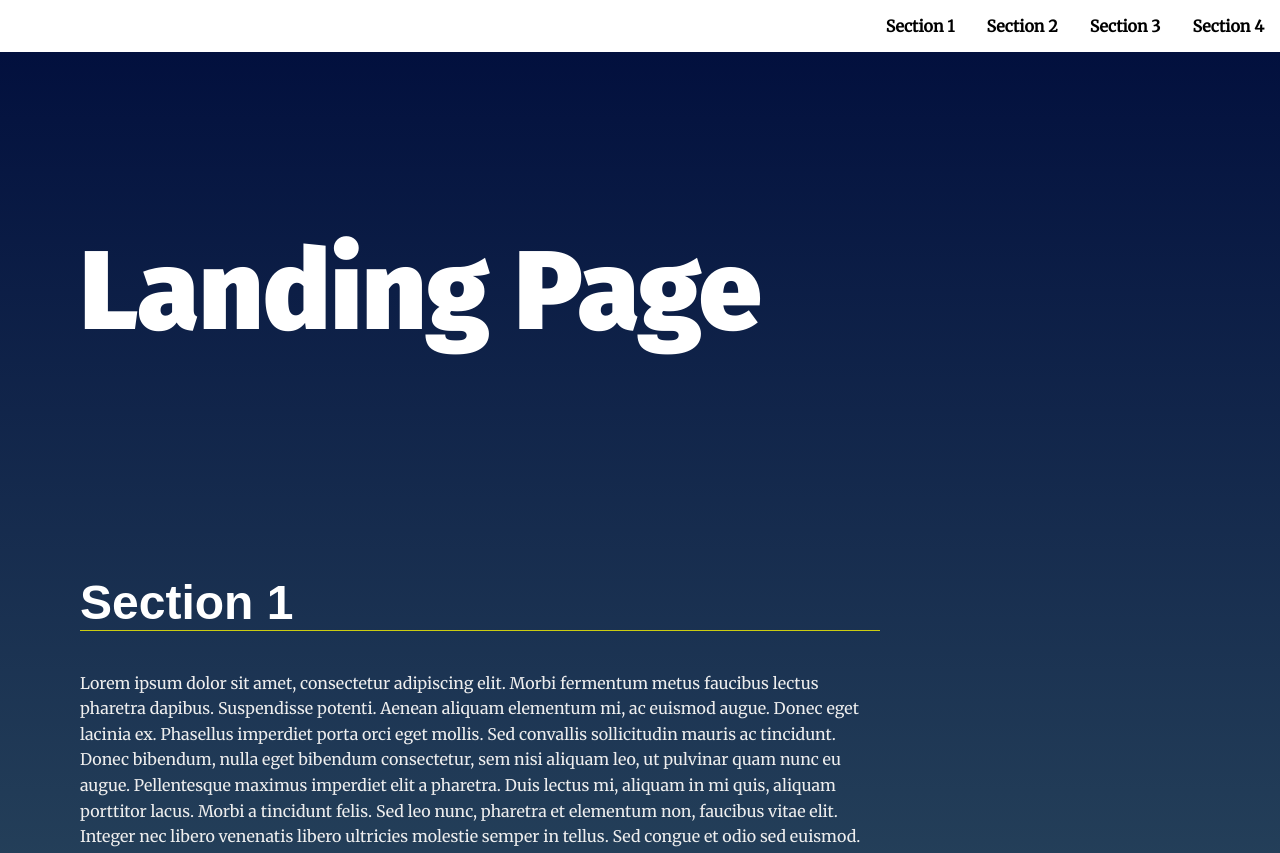
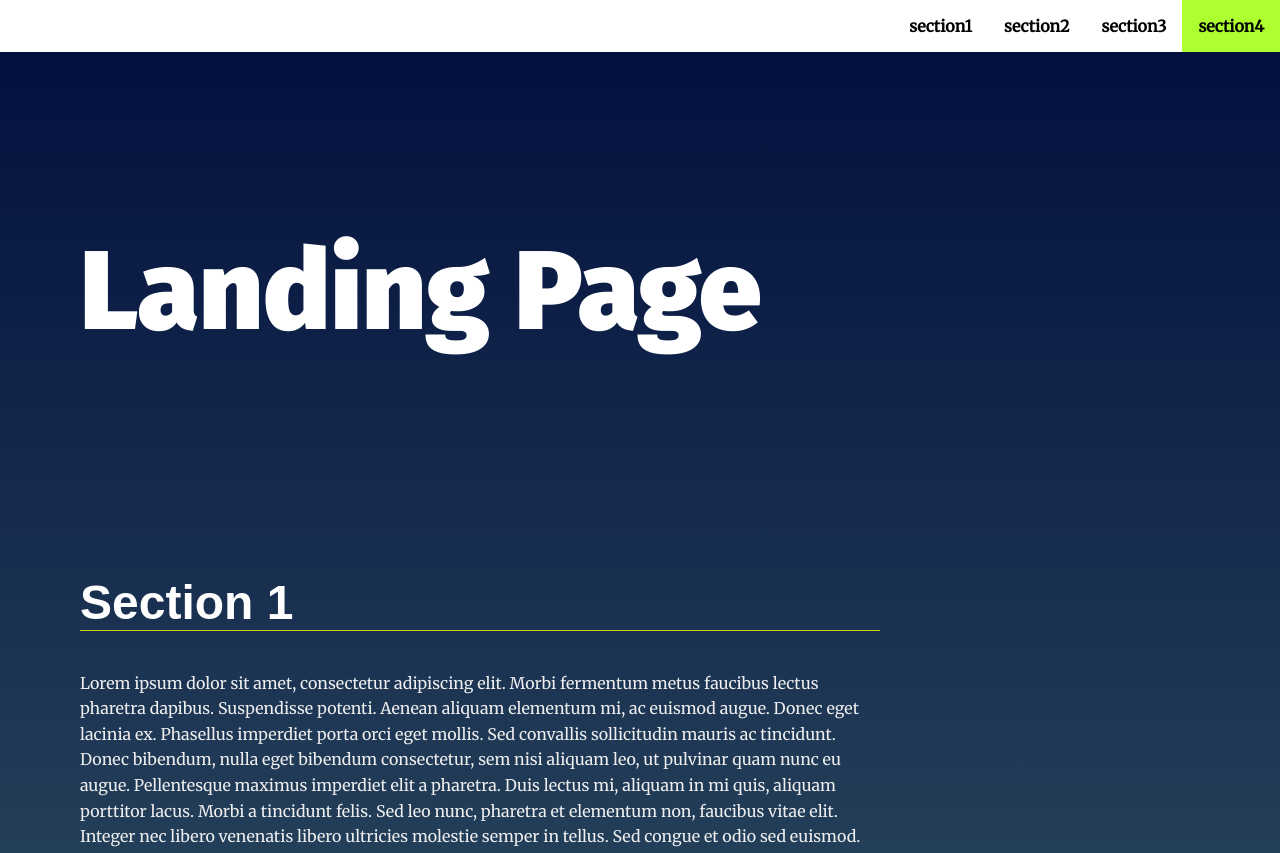
Before and after one commit to AhmedSameh19/Landing-Page, a plain HTML site: page index.html in a window 1280 px wide. Shown: the top 853 px of the page. Drawn offline with Linux system fonts and the light colour scheme.

Commit message:
uploaded

```diff
--- a/css/styles.css
+++ b/css/styles.css
@@ -208,6 +208,10 @@ section.your-active-class .landing__container::after {
     opacity: 1;
     animation: rotate 5s linear 0s infinite forwards reverse;
 }
+.link-active{
+    background-color: greenyellow;
+    color: #333;
+}
 
 /* Section Active Styles Keyframe Animations */
 @keyframes rotate {
--- a/index.html
+++ b/index.html
@@ -28,7 +28,7 @@
     a data attribute that will populate the li node.
     Adding more sections will automatically populate nav.
     The first section is set to active class by default -->
-    <section id="section1" data-nav="Section 1">
+    <section id="section1" data-nav="section1">
       <div class="landing__container">
         <h2>Section 1</h2>
         <p>Lorem ipsum dolor sit amet, consectetur adipiscing elit. Morbi fermentum metus faucibus lectus pharetra dapibus. Suspendisse potenti. Aenean aliquam elementum mi, ac euismod augue. Donec eget lacinia ex. Phasellus imperdiet porta orci eget mollis. Sed convallis sollicitudin mauris ac tincidunt. Donec bibendum, nulla eget bibendum consectetur, sem nisi aliquam leo, ut pulvinar quam nunc eu augue. Pellentesque maximus imperdiet elit a pharetra. Duis lectus mi, aliquam in mi quis, aliquam porttitor lacus. Morbi a tincidunt felis. Sed leo nunc, pharetra et elementum non, faucibus vitae elit. Integer nec libero venenatis libero ultricies molestie semper in tellus. Sed congue et odio sed euismod.</p>
@@ -36,7 +36,7 @@
         <p>Aliquam a convallis justo. Vivamus venenatis, erat eget pulvinar gravida, ipsum lacus aliquet velit, vel luctus diam ipsum a diam. Cras eu tincidunt arcu, vitae rhoncus purus. Vestibulum fermentum consectetur porttitor. Suspendisse imperdiet porttitor tortor, eget elementum tortor mollis non.</p>
       </div>
     </section>
-    <section id="section2" data-nav="Section 2">
+    <section id="section2" data-nav="section2">
       <div class="landing__container">
         <h2>Section 2</h2>
         <p>Lorem ipsum dolor sit amet, consectetur adipiscing elit. Morbi fermentum metus faucibus lectus pharetra dapibus. Suspendisse potenti. Aenean aliquam elementum mi, ac euismod augue. Donec eget lacinia ex. Phasellus imperdiet porta orci eget mollis. Sed convallis sollicitudin mauris ac tincidunt. Donec bibendum, nulla eget bibendum consectetur, sem nisi aliquam leo, ut pulvinar quam nunc eu augue. Pellentesque maximus imperdiet elit a pharetra. Duis lectus mi, aliquam in mi quis, aliquam porttitor lacus. Morbi a tincidunt felis. Sed leo nunc, pharetra et elementum non, faucibus vitae elit. Integer nec libero venenatis libero ultricies molestie semper in tellus. Sed congue et odio sed euismod.</p>
@@ -44,7 +44,7 @@
         <p>Aliquam a convallis justo. Vivamus venenatis, erat eget pulvinar gravida, ipsum lacus aliquet velit, vel luctus diam ipsum a diam. Cras eu tincidunt arcu, vitae rhoncus purus. Vestibulum fermentum consectetur porttitor. Suspendisse imperdiet porttitor tortor, eget elementum tortor mollis non.</p>
       </div>
     </section>
-    <section id="section3" data-nav="Section 3">
+    <section id="section3" data-nav="section3">
       <div class="landing__container">
         <h2>Section 3</h2>
         <p>Lorem ipsum dolor sit amet, consectetur adipiscing elit. Morbi fermentum metus faucibus lectus pharetra dapibus. Suspendisse potenti. Aenean aliquam elementum mi, ac euismod augue. Donec eget lacinia ex. Phasellus imperdiet porta orci eget mollis. Sed convallis sollicitudin mauris ac tincidunt. Donec bibendum, nulla eget bibendum consectetur, sem nisi aliquam leo, ut pulvinar quam nunc eu augue. Pellentesque maximus imperdiet elit a pharetra. Duis lectus mi, aliquam in mi quis, aliquam porttitor lacus. Morbi a tincidunt felis. Sed leo nunc, pharetra et elementum non, faucibus vitae elit. Integer nec libero venenatis libero ultricies molestie semper in tellus. Sed congue et odio sed euismod.</p>
@@ -52,7 +52,7 @@
         <p>Aliquam a convallis justo. Vivamus venenatis, erat eget pulvinar gravida, ipsum lacus aliquet velit, vel luctus diam ipsum a diam. Cras eu tincidunt arcu, vitae rhoncus purus. Vestibulum fermentum consectetur porttitor. Suspendisse imperdiet porttitor tortor, eget elementum tortor mollis non.</p>
       </div>
     </section>
-    <section id="section4" data-nav="Section 4">
+    <section id="section4" data-nav="section4">
       <div class="landing__container">
         <h2>Section 4</h2>
         <p>Lorem ipsum dolor sit amet, consectetur adipiscing elit. Morbi fermentum metus faucibus lectus pharetra dapibus. Suspendisse potenti. Aenean aliquam elementum mi, ac euismod augue. Donec eget lacinia ex. Phasellus imperdiet porta orci eget mollis. Sed convallis sollicitudin mauris ac tincidunt. Donec bibendum, nulla eget bibendum consectetur, sem nisi aliquam leo, ut pulvinar quam nunc eu augue. Pellentesque maximus imperdiet elit a pharetra. Duis lectus mi, aliquam in mi quis, aliquam porttitor lacus. Morbi a tincidunt felis. Sed leo nunc, pharetra et elementum non, faucibus vitae elit. Integer nec libero venenatis libero ultricies molestie semper in tellus. Sed congue et odio sed euismod.</p>
--- a/js/app.js
+++ b/js/app.js
@@ -1,39 +1,52 @@
 //Data
-const navList=document.querySelector("#navbar__list");
-const sections=Array.from(document.querySelectorAll("section"));
+const navList = document.querySelector("#navbar__list");
+const sections = Array.from(document.querySelectorAll("section"));
+
 
 //My Functions
 
 //Making the navigation bar
-function navBar(){
-    for(sec of sections){
-        var Li=document.createElement("li");
-        Li.innerHTML=`<a href="#${sec.id}" class="menu__link " data-nav="${sec.id}">${sec.dataset.nav}</a>`;
-        console.log(Li)
+function navBar() {
+    for (sec of sections) {
+        let Li = document.createElement("li");
+        Li.innerHTML = `<a href="#${sec.id}" class="menu__link " data-nav="${sec.id}">${sec.dataset.nav}</a>`;
         navList.appendChild(Li);
     }
 }
 navBar();
 //adding animation when the section appear
-window.onscroll=function(){
-    document.querySelectorAll("section").forEach(function(active){
-        if(active.getBoundingClientRect().top>-400 && active.getBoundingClientRect().top <=270){
+window.onscroll = function() {
+    document.querySelectorAll("section").forEach(function(active) {
+        if (active.getBoundingClientRect().top > -400 && active.getBoundingClientRect().top <= 270) {
             active.classList.add("your-active-class");
-        }
-        else{
+            addActiveClass(active.id)
+
+        } else {
             active.classList.remove("your-active-class");
         }
     });
 }
 
 //adding smoot scroll to the section clicked
-navList.addEventListener("click",(sec)=>{
+navList.addEventListener("click", (sec) => {
+
     sec.preventDefault();
-    var location=document.getElementById(`${sec.target.dataset.nav}`);
-    console.log(location)
-    location.scrollIntoView(
-        {behavior: "smooth",
-        block: "end",
-        inline: "nearest"}
-        );
+
+    document.getElementById(sec.target.dataset.nav).scrollIntoView({
+        behavior: "smooth",
+    });
+    addActiveClass(sec.target.dataset.nav)
+
 })
+//adding a background to the active link section
+
+    function addActiveClass(id){
+
+        document.querySelector(".link-active")?.classList.remove("link-active");
+        document.querySelector(`[href="#${id}"]`).classList.add("link-active");
+
+    }
+
+
+
+//end of the functions
```
